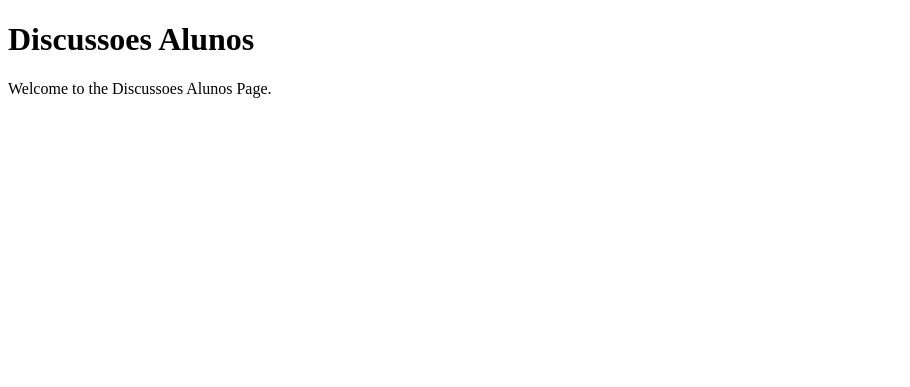
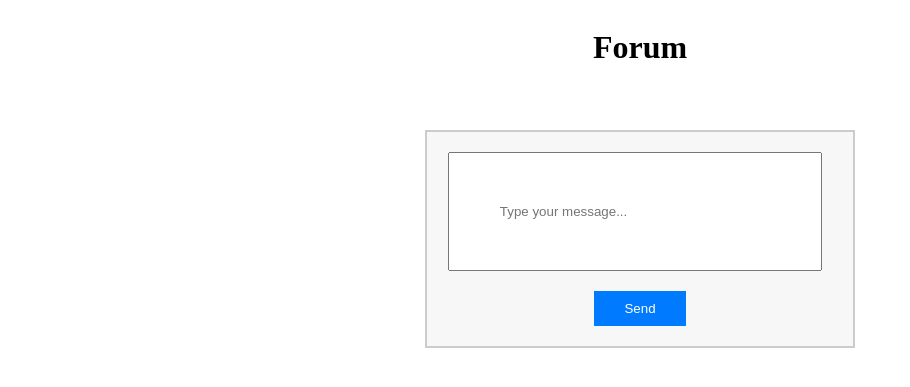
Before and after one commit to vteze/csg4-forumestudantil-python, a Django app: page /discussoesAlunos/ in a window 1280 px wide. Shown: the top 387 px of the page, without its empty margins (0-910 px from the left). Run offline with Django 4.2, Linux system fonts and the light colour scheme.

Commit message:
changing template from discussoesAlunos to a Forum

```diff
--- a/myproject/myapp/templates/myapp/discussoesAlunos.html
+++ b/myproject/myapp/templates/myapp/discussoesAlunos.html
@@ -1,11 +1,55 @@
 <!DOCTYPE html>
-<html lang="en">
+<html>
 <head>
-    <meta charset="UTF-8">
-    <title>Discussoes Alunos</title>
+    <title>Forum</title>
+    <style>
+        body {
+            display: flex;
+            flex-direction: column;
+            align-items: center;
+            text-align: center;
+        }
+        #chat {
+            max-width: 400px;
+            border: 2px solid #ccc;
+            padding: 20px;
+            margin-top: 10px;
+            background-color: #f7f7f7;
+        }
+
+        #message-input {
+            width: 70%;
+            padding: 50px;
+            margin-right: 10px;
+            margin-bottom: 20px;
+        }
+
+        #send-button {
+            padding: 10px 30px;
+            background-color: #007bff;
+            color: #fff;
+            border: none;
+            cursor: pointer;
+        }
+
+        #chat input[type="text"], #send-button {
+            display: inline-block;
+            vertical-align: middle;
+        }
+
+    </style>
 </head>
 <body>
-    <h1>Discussoes Alunos</h1>
-    <p>Welcome to the Discussoes Alunos Page.</p>
+    <h1>Forum</h1>
+    <ul>
+        {% for thread in threads %}
+            <li><a href="{% url 'thread_detail' thread.id %}">{{ thread.title }}</a></li>
+        {% endfor %}
+    </ul>
+    <div id="chat">
+        <div id="chat-messages"></div>
+        <input type="text" id="message-input" placeholder="Type your message...">
+        <button id="send-button">Send</button>
+    </div>
 </body>
 </html>
```
